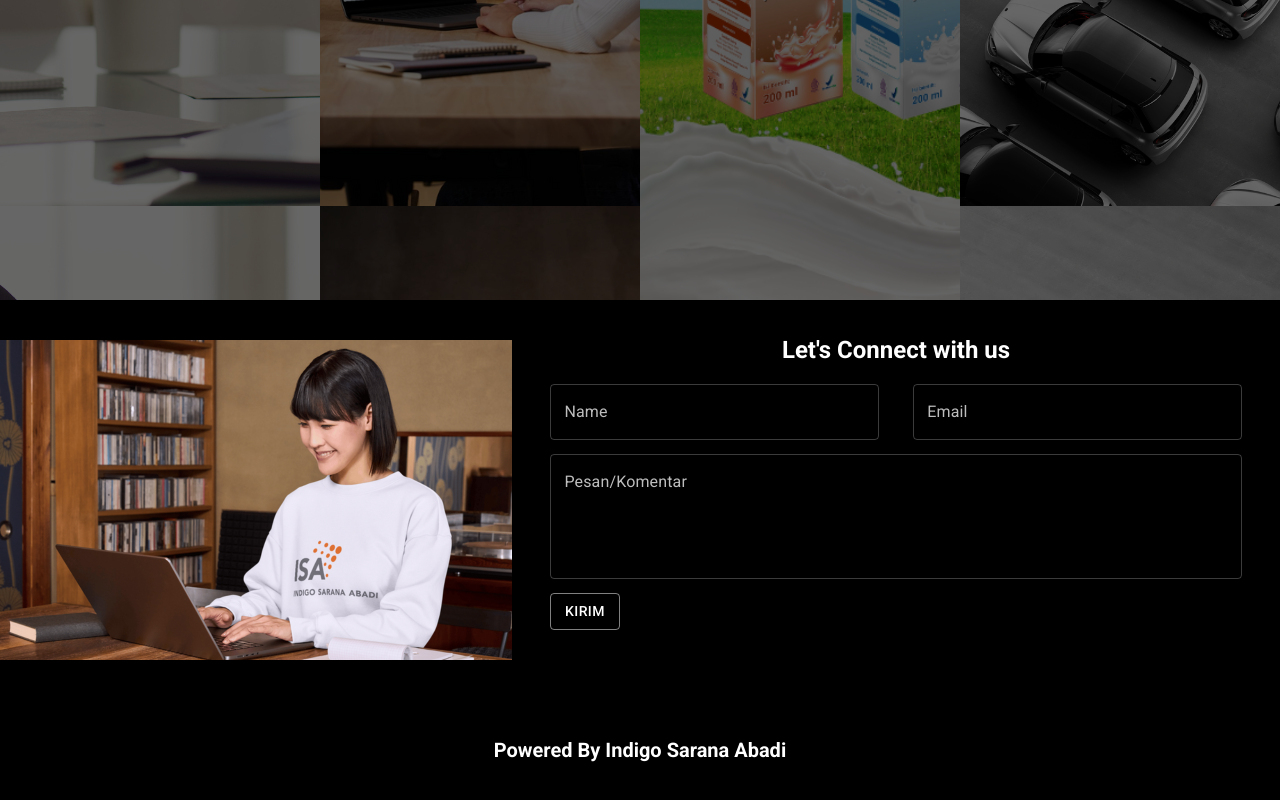
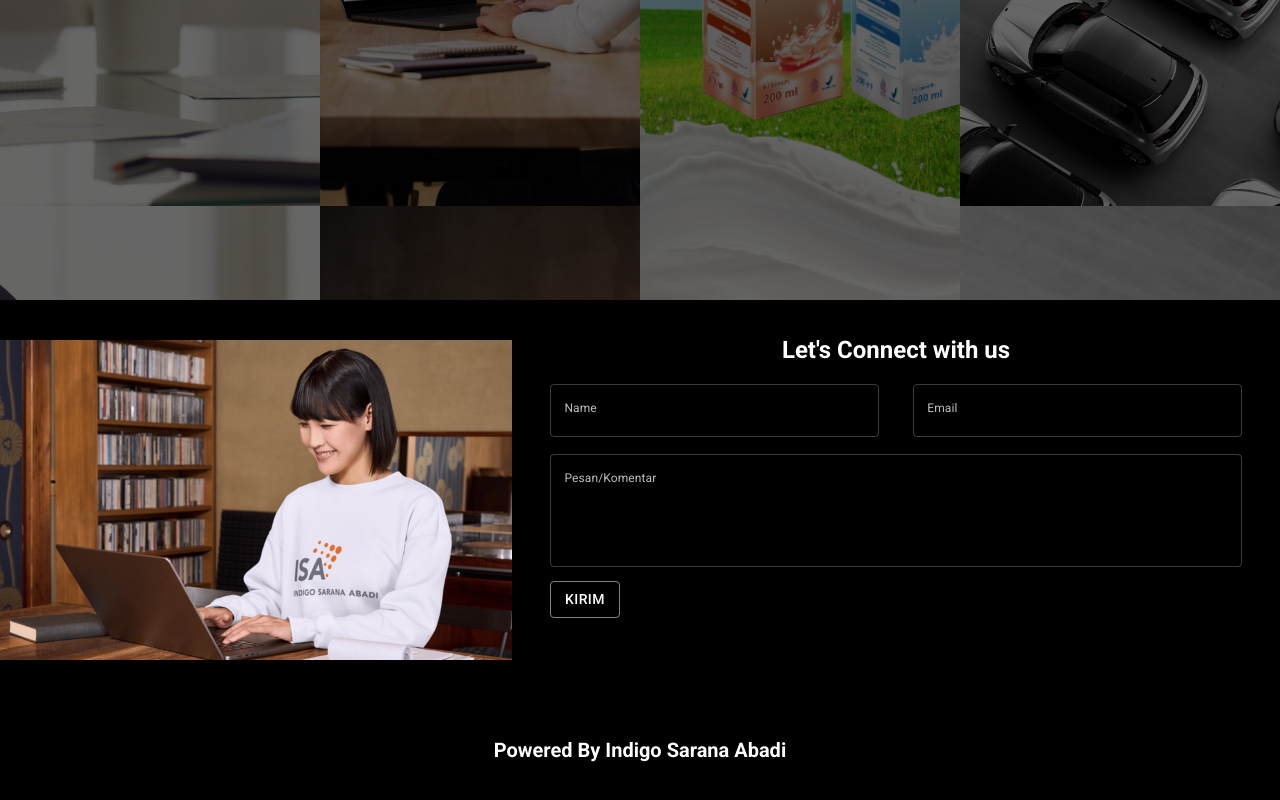
Before and after one commit to akirarizky14/indigo, a React (Vite) app: page / in a window 1280 px wide. Shown: the part 1640-2440 px from the top of the page. Built offline with nearby package versions, Linux system fonts and the light colour scheme.

Commit message:
fix footer

```diff
--- a/src/Components/Contactus/Contactus.jsx
+++ b/src/Components/Contactus/Contactus.jsx
@@ -1,11 +1,12 @@
 import React, { useState, useEffect } from 'react';
-import { Button, TextField, useTheme } from '@mui/material';
+import { Button, TextField, useTheme, useMediaQuery } from '@mui/material';
 import '../../css/Contactus/Contactus.css';
 import ContactUs from '../../assets/contact-us.png';
 import ContactUsMobile from '../../assets/contact-us-mobile.png';
 
 export default function Contactus() {
     const theme = useTheme();
+    const isMobile = useMediaQuery('(max-width:728px)');
     const [currentImage, setCurrentImage] = useState(ContactUs);
 
     const updateImageSource = () => {
@@ -23,6 +24,9 @@ export default function Contactus() {
         return () => window.removeEventListener('resize', updateImageSource);
     }, []);
 
+    const fontSize = isMobile ? 10 : 14;
+    const labelFontSize = isMobile ? 8 : 12;
+
     return (
         <div className={`container-contactus`} style={{ backgroundColor: theme.palette.background.plain, color: theme.palette.text.primary }}>
             <div className="wrapper-contactus">
@@ -33,11 +37,39 @@ export default function Contactus() {
                     <h1>Let's Connect with us</h1>
                     <form action="mailto:admin@groupisa.com" className="container-text-contactus">
                         <div className="identity-text-contactus">
-                            <TextField style={{ width: '50%' }} label="Name" />
-                            <TextField style={{ width: '50%' }} label="Email" />
+                            <TextField
+                                className='TextField'
+                                style={{ width: '50%' }}
+                                label="Name"
+                                InputProps={{ sx: { fontSize: fontSize } }}
+                                InputLabelProps={{ sx: { fontSize: labelFontSize } }}
+                            />
+                            <TextField
+                                className='TextField'
+                                style={{ width: '50%' }}
+                                label="Email"
+                                InputProps={{ sx: { fontSize: fontSize } }}
+                                InputLabelProps={{ sx: { fontSize: labelFontSize } }}
+                            />
                         </div>
-                        <TextField multiline rows={4} label="Pesan/Komentar" style={{ width: '100%' }} />
-                        <Button type="submit" style={{ width: '10%' }} variant='outlined'>Kirim</Button>
+                        <TextField
+                            className='TextField'
+                            multiline rows={4}
+                            label="Pesan/Komentar"
+                            style={{ width: '100%' }}
+                            InputProps={{ sx: { fontSize: fontSize } }}
+                            InputLabelProps={{ sx: { fontSize: labelFontSize } }}
+                        />
+                        <Button
+                            InputProps={{ sx: { fontSize: fontSize } }}
+                            InputLabelProps={{ sx: { fontSize: labelFontSize } }}
+                            className='TextField'
+                            type="submit"
+                            style={{ width: '10%' }}
+                            variant='outlined'
+                        >
+                            Kirim
+                        </Button>
                     </form>
                 </div>
             </div>
--- a/src/css/Footer/Footer.css
+++ b/src/css/Footer/Footer.css
@@ -15,7 +15,7 @@
 @media screen and (max-width:1024px){
     .container-footer{
         width: 100%;
-        height: 100px;
+        height: 90px;
         background-color: black;
         color: #ffffff;
         display: flex;
@@ -30,7 +30,7 @@
 @media screen and (max-width:728px){
     .container-footer{
         width: 100%;
-        height: 100px;
+        height: 70px;
         background-color: black;
         color: #ffffff;
         display: flex;
```
